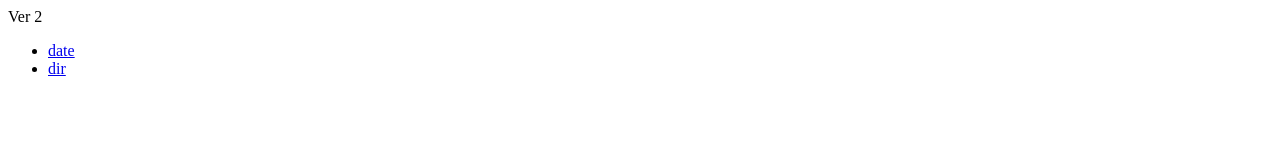
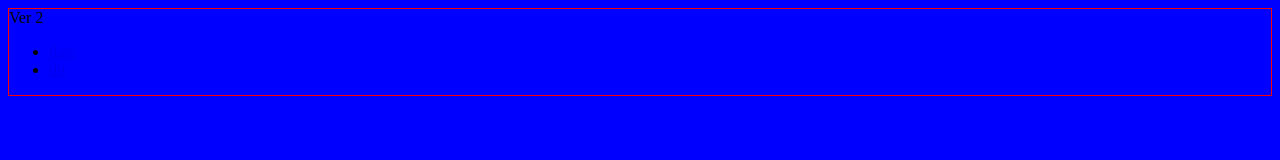
Before and after one commit to nkzawa/vercel-node-test, a website: page public/index.html in a window 1280 px wide. Drawn offline with Linux system fonts and the light colour scheme.

Commit message:
update index.html

```diff
--- a/public/index.html
+++ b/public/index.html
@@ -1,5 +1,18 @@
-Ver 2
-<ul>
-  <li><a href="/api/date">date</a></li>
-  <li><a href="/dir">dir</a></li>
-</ul>
+<!DOCTYPE html>
+<html lang="en">
+<head>
+  <style>
+body {
+  background: blue;
+  border: 1px solid red;
+}
+  </style>
+</head>
+<body>
+  Ver 2
+  <ul>
+    <li><a href="/api/date">date</a></li>
+    <li><a href="/dir">dir</a></li>
+  </ul>
+</body>
+</html>
```
